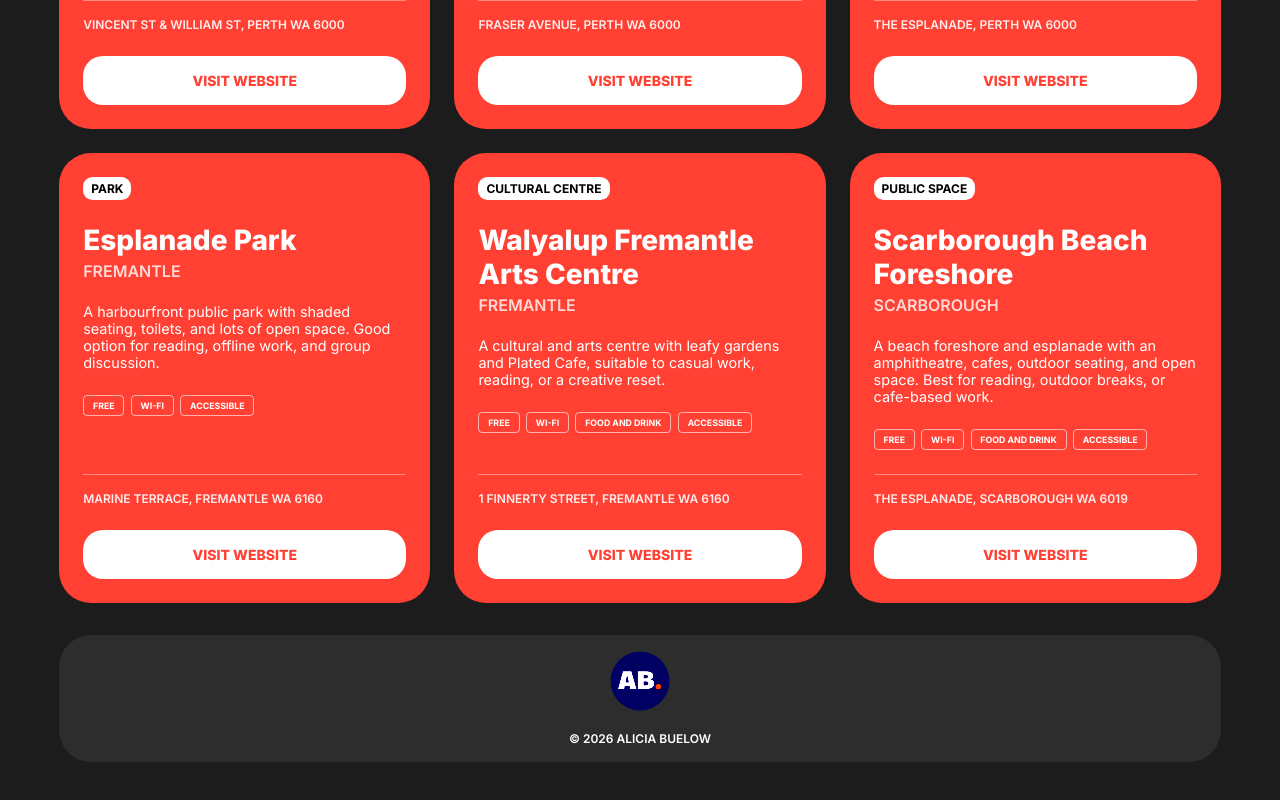
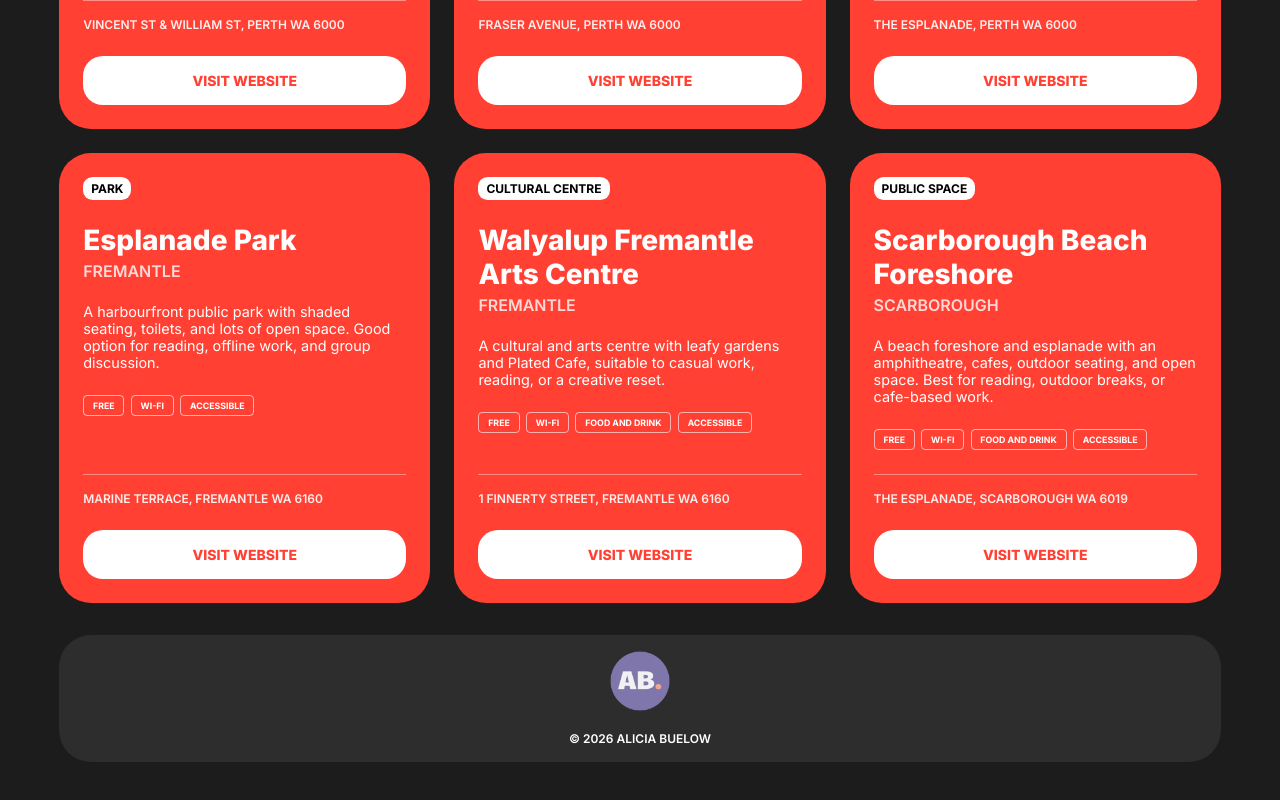
Before and after one commit to aliciabuelow/perth-workfriendly-app, a React (Vite) app in the folder react-app/: page / in a window 1280 px wide. Shown: the part 3501-4301 px from the top of the page. Built offline with nearby package versions, Linux system fonts and the light colour scheme.

Commit message:
Update footer logo styling

```diff
--- a/react-app/src/styles/Footer.css
+++ b/react-app/src/styles/Footer.css
@@ -18,10 +18,11 @@
 }
 
 .logo {
-    filter: contrast(190%);
-    transition: all 300ms ease;
+    filter: contrast(35%) brightness(140%);
+    transition: all 400ms ease;
 }
 
 .logo:hover {
     transform: scale(1.05);
+    filter: contrast(100%);
 }
```
